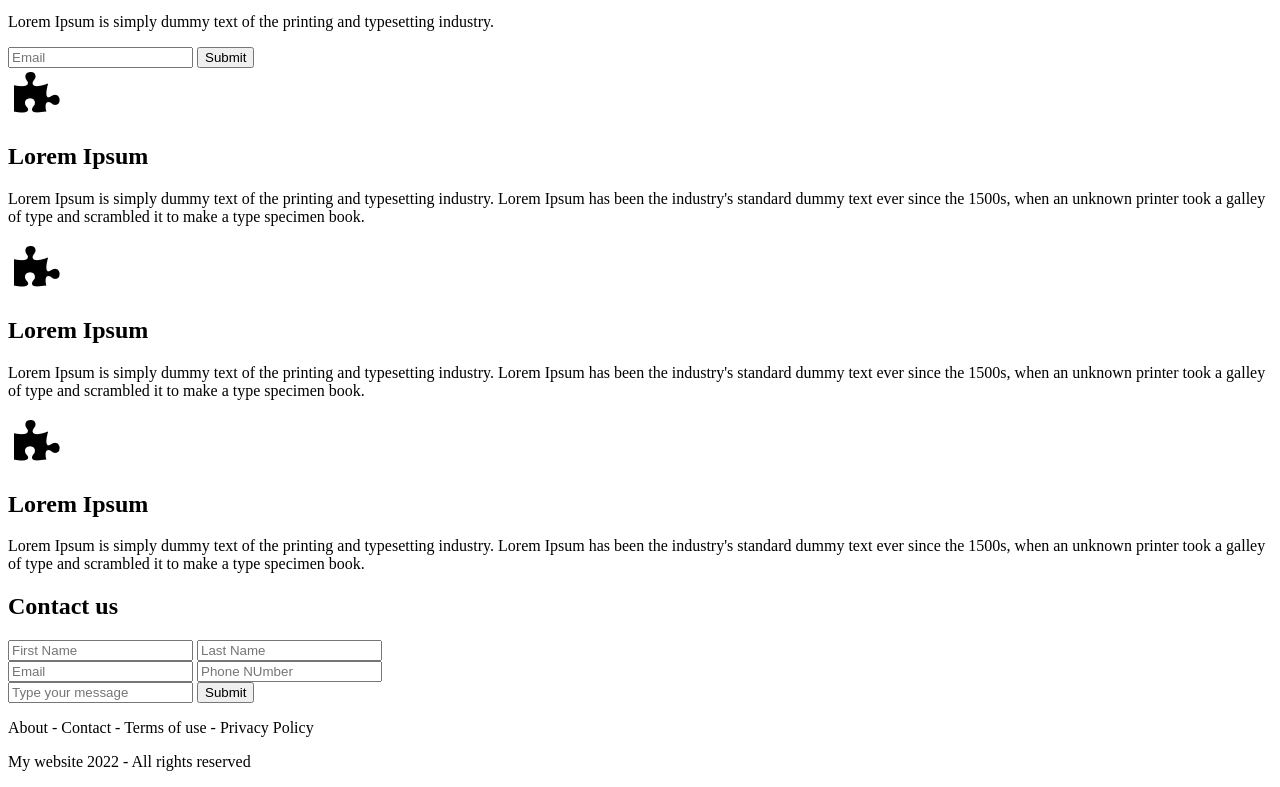
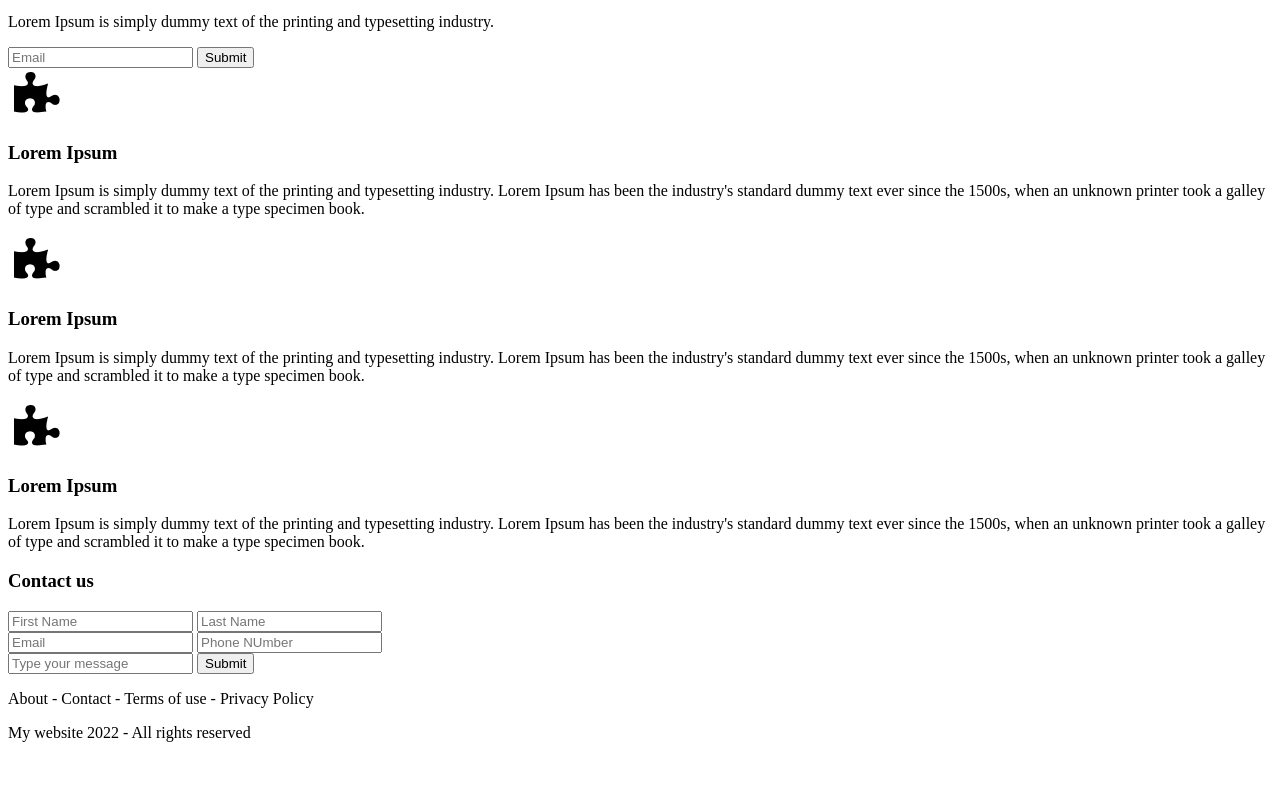
Before and after one commit to RQuinion/html, a plain HTML site: page maquette.html in a window 1280 px wide. Shown: the part 32-819 px from the top of the page. Drawn offline with Linux system fonts and the light colour scheme.

Commit message:
modifications
footer / nav / titre h2

```diff
--- a/maquette.html
+++ b/maquette.html
@@ -7,9 +7,11 @@
     <title>Maquette</title>
 </head>
 <body>
-    <header>
+    <nav>
         <img src="logo.img" alt="logo">
         <input type="button" value="Submit">
+    </nav>
+    <header>
         <p>Lorem Ipsum is simply dummy text of the printing and typesetting industry.</p>
         <input type="email" placeholder="Email">
         <input type="button" value="Submit">
@@ -17,22 +19,22 @@
     <div>
         <article>
             <img src="puzzle.png" alt="puzzle">
-            <h2>Lorem Ipsum</h2>
+            <h3>Lorem Ipsum</h3>
             <p>Lorem Ipsum is simply dummy text of the printing and typesetting industry. Lorem Ipsum has been the industry's standard dummy text ever since the 1500s, when an unknown printer took a galley of type and scrambled it to make a type specimen book.</p>
         </article>
         <article>
             <img src="puzzle.png" alt="puzzle">
-            <h2>Lorem Ipsum</h2>
+            <h3>Lorem Ipsum</h3>
             <p>Lorem Ipsum is simply dummy text of the printing and typesetting industry. Lorem Ipsum has been the industry's standard dummy text ever since the 1500s, when an unknown printer took a galley of type and scrambled it to make a type specimen book.</p>
         </article>
         <article>
             <img src="puzzle.png" alt="puzzle">
-            <h2>Lorem Ipsum</h2>
+            <h3>Lorem Ipsum</h3>
             <p>Lorem Ipsum is simply dummy text of the printing and typesetting industry. Lorem Ipsum has been the industry's standard dummy text ever since the 1500s, when an unknown printer took a galley of type and scrambled it to make a type specimen book.</p>
         </article>
     </div>
     <section>
-        <h2>Contact us</h2>
+        <h3>Contact us</h3>
         <form action="liste.php">
             <div><input type="text" placeholder="First Name">
              <input type="text" placeholder="Last Name"></div>
@@ -41,10 +43,10 @@
             <div><input type="text" placeholder="Type your message">
             <input type="button" value="Submit"></div>
         </form>
-        <footer>
-            <p>About - Contact - Terms of use - Privacy Policy</p>
-            <p>My website 2022 - All rights reserved</p>
-        </footer>
     </section>
+    <footer>
+        <p>About - Contact - Terms of use - Privacy Policy</p>
+        <p>My website 2022 - All rights reserved</p>
+    </footer>
 </body>
 </html>
```
